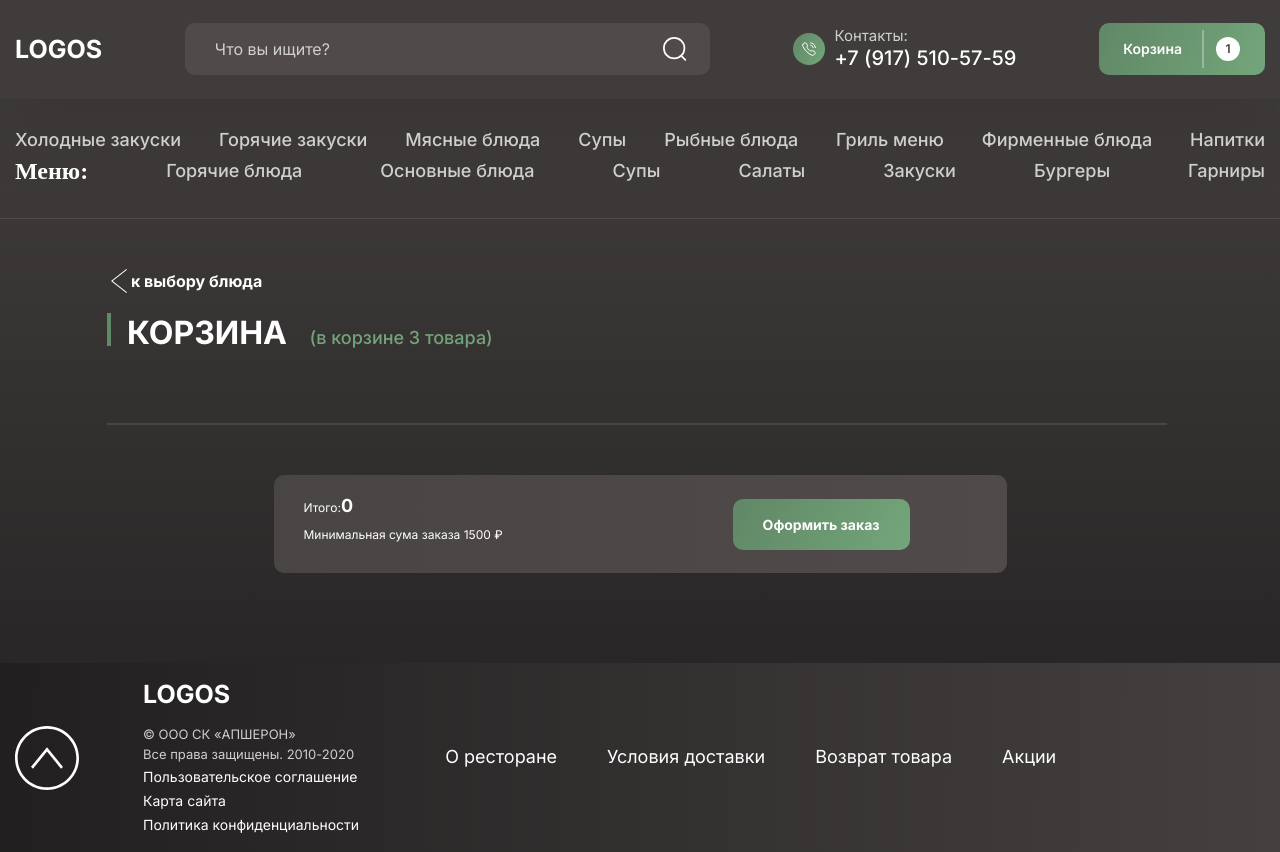
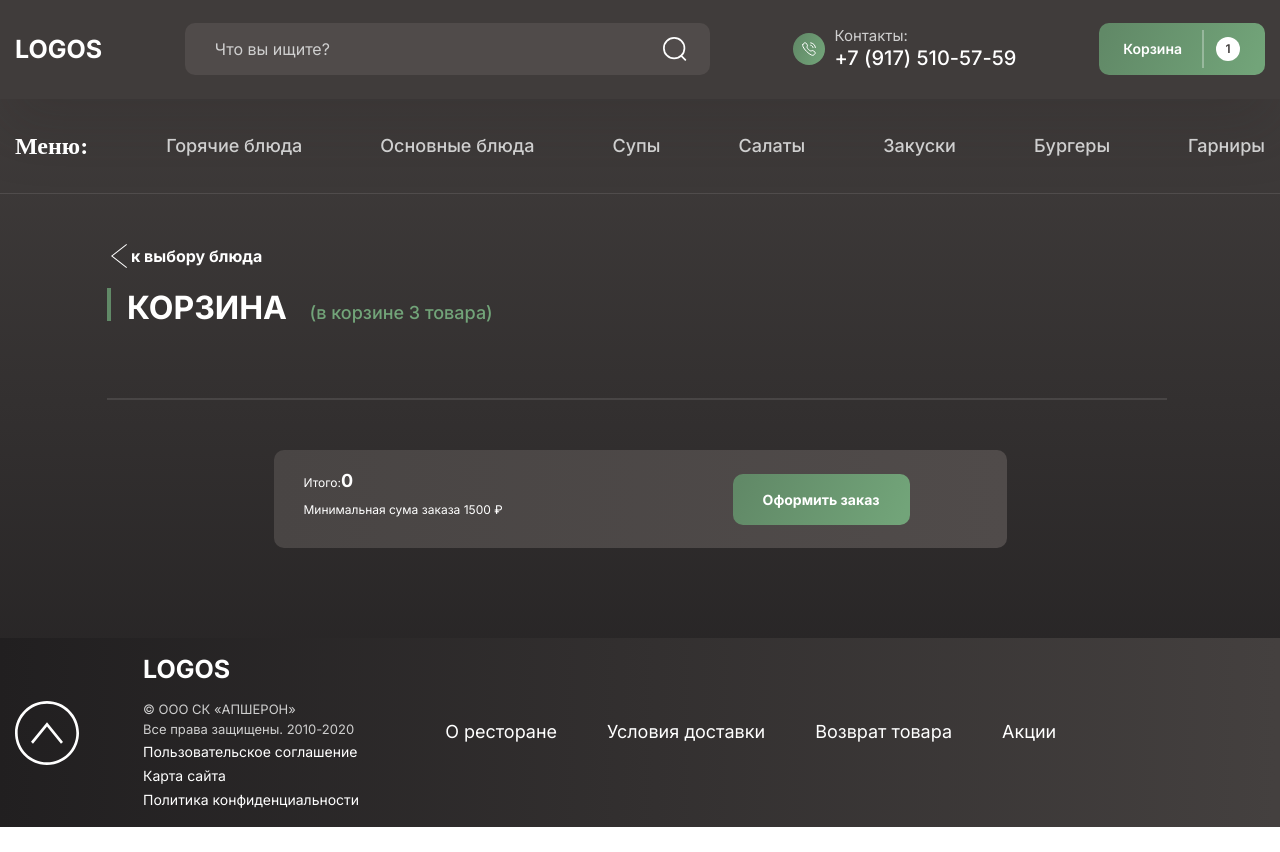
Before and after one commit to Villianjuice/project-logos, a plain HTML site: page cart.html in a window 1280 px wide. After the commit the page ends 827 px from the top, so only its background shows below. Drawn offline with Linux system fonts and the light colour scheme; a web font is replaced by a local one.

Commit message:
fix bags

```diff
--- a/cart.html
+++ b/cart.html
@@ -42,30 +42,7 @@
       <div class="container">
           <nav class="menu-nav">
               <ul class="menu-nav__list">
-                  <li class="menu-nav__item">
-                      <a href="" class="menu-nav__link">Холодные закуски</a>
-                  </li>
-                  <li class="menu-nav__item">
-                      <a href="" class="menu-nav__link">Горячие закуски</a>
-                  </li>
-                  <li class="menu-nav__item">
-                      <a href="" class="menu-nav__link">Мясные блюда</a>
-                  </li>
-                  <li class="menu-nav__item">
-                      <a href="" class="menu-nav__link">Супы</a>
-                  </li>
-                  <li class="menu-nav__item">
-                      <a href="" class="menu-nav__link">Рыбные блюда</a>
-                  </li>
-                  <li class="menu-nav__item">
-                      <a href="" class="menu-nav__link">Гриль меню</a>
-                  </li>
-                  <li class="menu-nav__item">
-                      <a href="" class="menu-nav__link">Фирменные блюда</a>
-                  </li>
-                  <li class="menu-nav__item">
-                      <a href="" class="menu-nav__link">Напитки</a>
-                  </li>
+
               </ul>
           </nav>
       </div>
--- a/js/main.js
+++ /dev/null
@@ -1,3 +0,0 @@
-import {getData}  from "./getData.js";
-
-getData()
```
Also changed, not shown: index.html (+5 -4 lines), js/accordion.js (+7 -7 lines), js/swiper.js (deleted, +0 -9 lines).
